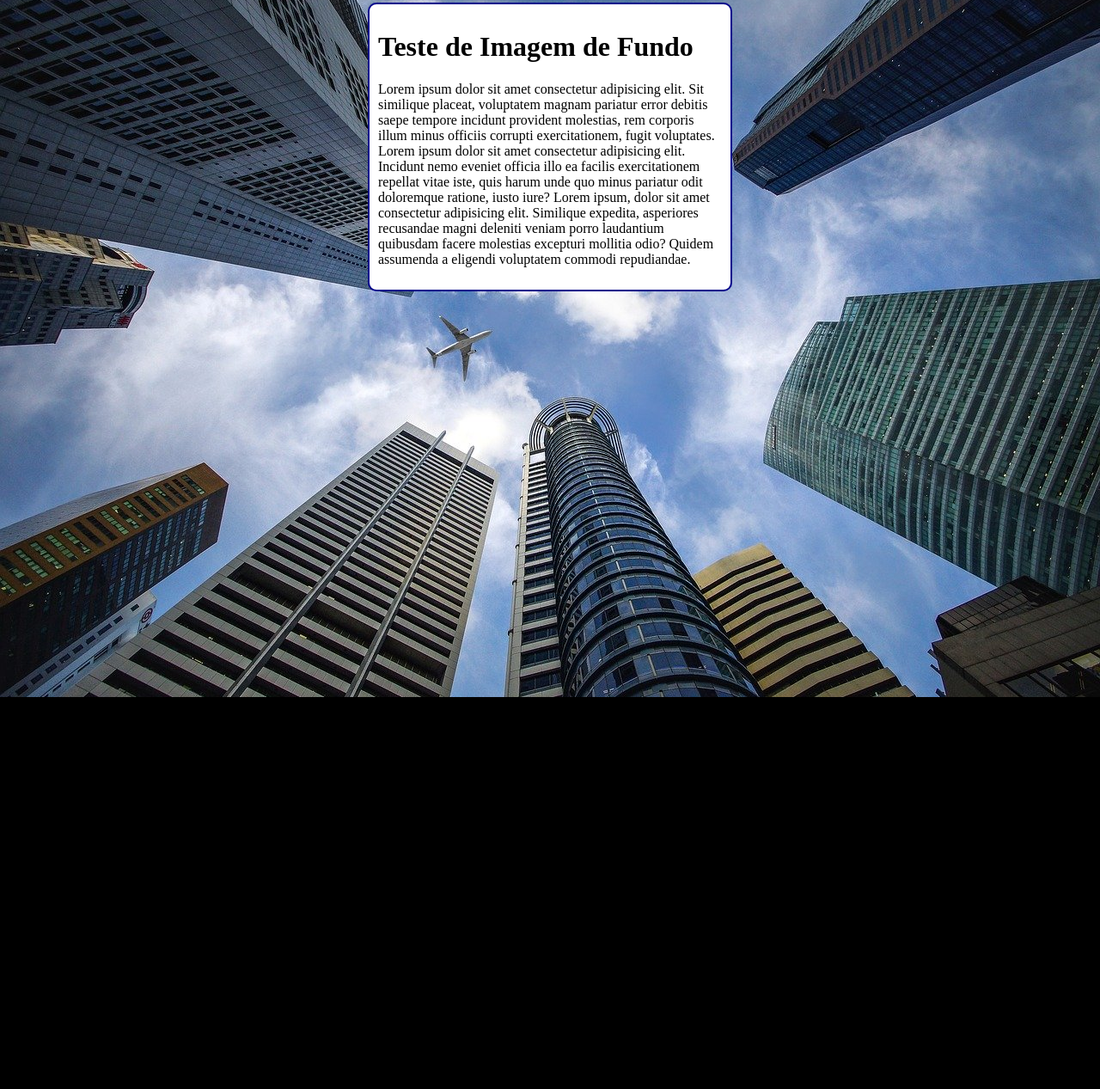
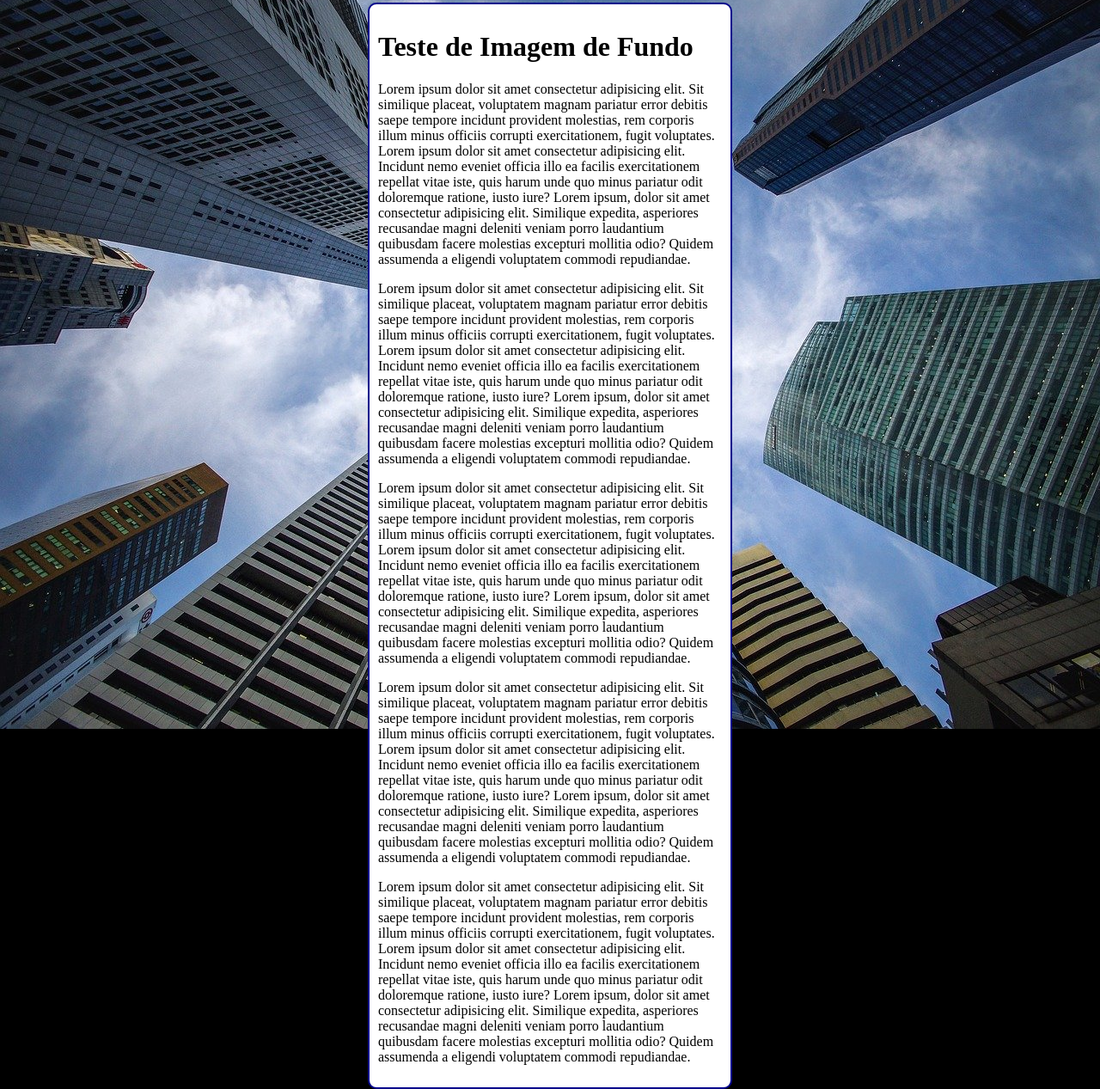
Before and after one commit to mlambertini/html-css, a plain HTML site: page Módulo 3/ex 22 B/index.html in a window 1280 px wide. Shown: the part 5-1272 px from the top of the page at 86% size. Before the commit the page ends 816 px from the top, so only its background shows below. Drawn offline with Linux system fonts and the light colour scheme.

Commit message:
Update index.html

```diff
--- a/Módulo 3/ex 22 B/index.html
+++ b/Módulo 3/ex 22 B/index.html
@@ -11,6 +11,10 @@
     <main>
         <h1>Teste de Imagem de Fundo</h1>
         <p>Lorem ipsum dolor sit amet consectetur adipisicing elit. Sit similique placeat, voluptatem magnam pariatur error debitis saepe tempore incidunt provident molestias, rem corporis illum minus officiis corrupti exercitationem, fugit voluptates. Lorem ipsum dolor sit amet consectetur adipisicing elit. Incidunt nemo eveniet officia illo ea facilis exercitationem repellat vitae iste, quis harum unde quo minus pariatur odit doloremque ratione, iusto iure? Lorem ipsum, dolor sit amet consectetur adipisicing elit. Similique expedita, asperiores recusandae magni deleniti veniam porro laudantium quibusdam facere molestias excepturi mollitia odio? Quidem assumenda a eligendi voluptatem commodi repudiandae.</p>
+        <p>Lorem ipsum dolor sit amet consectetur adipisicing elit. Sit similique placeat, voluptatem magnam pariatur error debitis saepe tempore incidunt provident molestias, rem corporis illum minus officiis corrupti exercitationem, fugit voluptates. Lorem ipsum dolor sit amet consectetur adipisicing elit. Incidunt nemo eveniet officia illo ea facilis exercitationem repellat vitae iste, quis harum unde quo minus pariatur odit doloremque ratione, iusto iure? Lorem ipsum, dolor sit amet consectetur adipisicing elit. Similique expedita, asperiores recusandae magni deleniti veniam porro laudantium quibusdam facere molestias excepturi mollitia odio? Quidem assumenda a eligendi voluptatem commodi repudiandae.</p>
+        <p>Lorem ipsum dolor sit amet consectetur adipisicing elit. Sit similique placeat, voluptatem magnam pariatur error debitis saepe tempore incidunt provident molestias, rem corporis illum minus officiis corrupti exercitationem, fugit voluptates. Lorem ipsum dolor sit amet consectetur adipisicing elit. Incidunt nemo eveniet officia illo ea facilis exercitationem repellat vitae iste, quis harum unde quo minus pariatur odit doloremque ratione, iusto iure? Lorem ipsum, dolor sit amet consectetur adipisicing elit. Similique expedita, asperiores recusandae magni deleniti veniam porro laudantium quibusdam facere molestias excepturi mollitia odio? Quidem assumenda a eligendi voluptatem commodi repudiandae.</p>
+        <p>Lorem ipsum dolor sit amet consectetur adipisicing elit. Sit similique placeat, voluptatem magnam pariatur error debitis saepe tempore incidunt provident molestias, rem corporis illum minus officiis corrupti exercitationem, fugit voluptates. Lorem ipsum dolor sit amet consectetur adipisicing elit. Incidunt nemo eveniet officia illo ea facilis exercitationem repellat vitae iste, quis harum unde quo minus pariatur odit doloremque ratione, iusto iure? Lorem ipsum, dolor sit amet consectetur adipisicing elit. Similique expedita, asperiores recusandae magni deleniti veniam porro laudantium quibusdam facere molestias excepturi mollitia odio? Quidem assumenda a eligendi voluptatem commodi repudiandae.</p>
+        <p>Lorem ipsum dolor sit amet consectetur adipisicing elit. Sit similique placeat, voluptatem magnam pariatur error debitis saepe tempore incidunt provident molestias, rem corporis illum minus officiis corrupti exercitationem, fugit voluptates. Lorem ipsum dolor sit amet consectetur adipisicing elit. Incidunt nemo eveniet officia illo ea facilis exercitationem repellat vitae iste, quis harum unde quo minus pariatur odit doloremque ratione, iusto iure? Lorem ipsum, dolor sit amet consectetur adipisicing elit. Similique expedita, asperiores recusandae magni deleniti veniam porro laudantium quibusdam facere molestias excepturi mollitia odio? Quidem assumenda a eligendi voluptatem commodi repudiandae.</p>
     </main>
 </body>
 </html>
```
